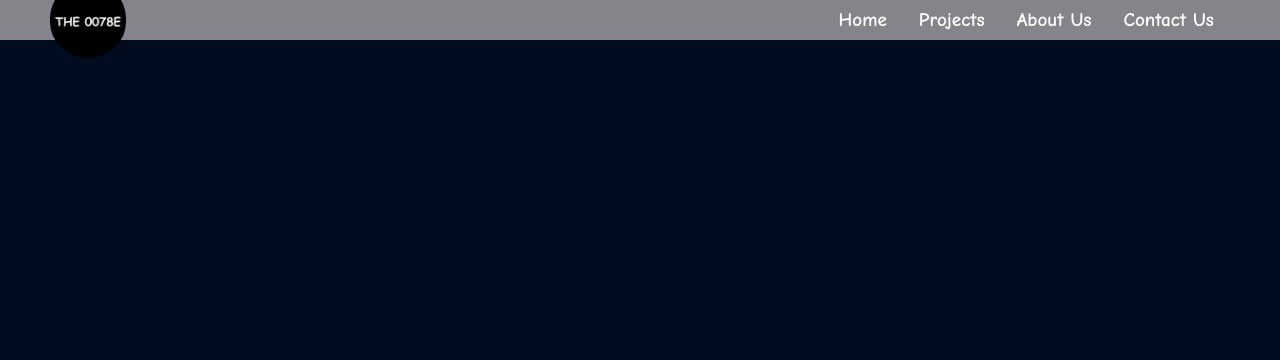
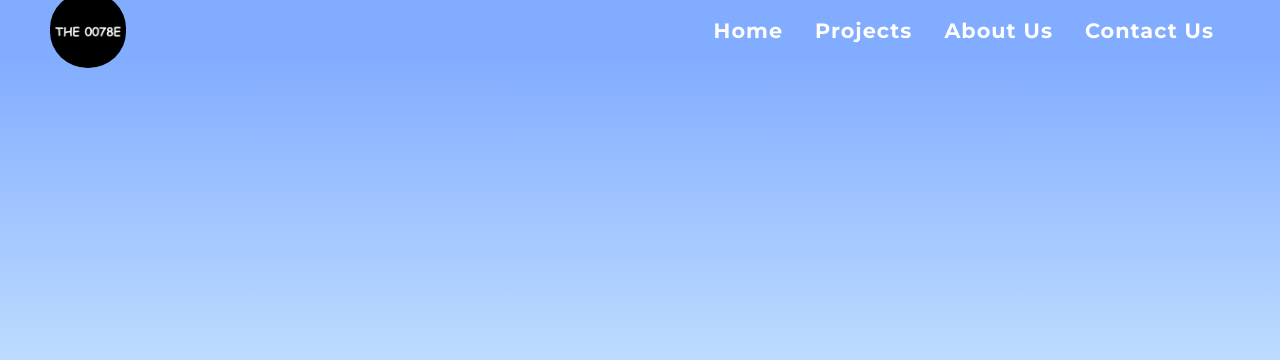
Before and after one commit to BhavyaKantawala/the0078e, a plain HTML site: page index.html in a window 1280 px wide. Drawn offline with Linux system fonts and the light colour scheme.

Commit message:
color and font change

```diff
--- a/index.html
+++ b/index.html
@@ -7,16 +7,14 @@
     <link rel="stylesheet" href="styles.css" />
     <link rel="preconnect" href="https://fonts.googleapis.com" />
     <link rel="preconnect" href="https://fonts.gstatic.com" crossorigin />
-    <link
-      href="https://fonts.googleapis.com/css2?family=Kumbh+Sans:wght@100..900&display=swap"
-      rel="stylesheet"
-    />
+    <link href="https://fonts.googleapis.com/css2?family=Montserrat:ital,wght@0,100..900;1,100..900&display=swap" rel="stylesheet"/>
   </head>
   <body>
     <nav class="navbar">
       <div class="navbar__container">
         <a href="/" id="navbar__logo">
-          <img class="logo"
+          <img
+            class="logo"
             src="./images/the0078e.jpg"
             alt="Logo"
             style="height: 80px; vertical-align: middle; margin-right: 8px"
--- a/styles.css
+++ b/styles.css
@@ -1,17 +1,54 @@
+@import url('https://fonts.googleapis.com/css2?family=Montserrat:ital,wght@0,100..900;1,100..900&display=swap');
 * {
   box-sizing: border-box;
   margin: 0;
   padding: 0;
-  font-family: "Comic sans ms", sans-serif;
+  font-family: "Montserrat", sans-serif;
+  letter-spacing: 1px;
+}
+body {
+  background: #c2e0ff;
+  background: -webkit-linear-gradient(
+    0deg,
+    rgba(194, 224, 255, 1) 52%,
+    rgba(130, 172, 255, 1) 93%
+  );
+  background: -moz-linear-gradient(
+    0deg,
+    rgba(194, 224, 255, 1) 52%,
+    rgba(130, 172, 255, 1) 93%
+  );
+  background: linear-gradient(
+    0deg,
+    rgba(194, 224, 255, 1) 52%,
+    rgba(130, 172, 255, 1) 93%
+  );
+  filter: progid:DXImageTransform.Microsoft.gradient(
+  startColorstr="#C2E0FF",
+  endColorstr="#82ACFF",
+  GradientType=0
+);
+  background-attachment: fixed;
+  color: white; /* Optional for readability */
+  font-family: "Kumbh Sans", sans-serif;
+  margin: 0;
+  padding: 0;
+}
+
+.montserrat {
+  font-family: "Montserrat", sans-serif;
+  font-optical-sizing: auto;
+  font-weight: 200;
+  font-style: normal;
 }
 
 .navbar {
-  background: #86848b;
-  height: 40px;
+  background: #82acff;
+  height: 60px;
   display: flex;
   justify-content: center;
   align-items: center;
-  font-size: 1.2rem;
+  font-size: 1.3rem;
   position: sticky;
   top: 0;
   z-index: 999;
@@ -28,12 +65,12 @@
   padding: 0 50px;
 }
 
-.logo{
+.logo {
   padding-top: 2px;
   padding-bottom: 2px;
   border-radius: 50px;
   border: black;
-  border-style:hidden;
+  border-style: hidden;
 }
 
 #navbar__logo {
@@ -164,11 +201,6 @@
   }
 }
 
-/*Hero Section CSS*/
-.body {
-  background-color: #D8D5D8;
-}
-
 .main__container {
   display: grid;
   grid-template-columns: 1fr 1fr;
@@ -176,7 +208,7 @@
   justify-self: center;
   margin: 0 auto;
   height: 90vh;
-  background-color: #D8D5D8;
+  background-color: #d8d5d8;
   z-index: 1;
   width: 100%;
   max-width: 1300px;
@@ -563,11 +595,3 @@
     width: 100%;
   }
 }
-
-body {
-  background-color: #000d20;
-  color: white; /* Optional for readability */
-  font-family: "Kumbh Sans", sans-serif;
-  margin: 0;
-  padding: 0;
-}
```
